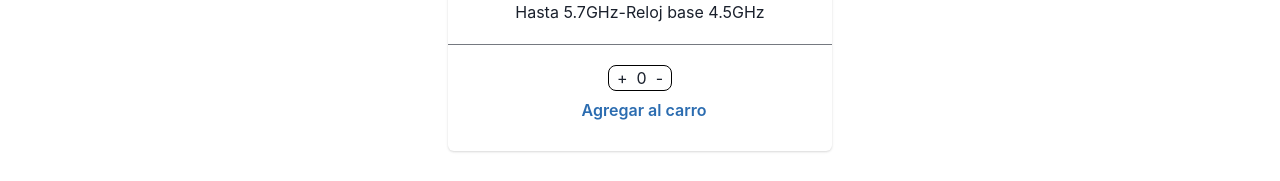
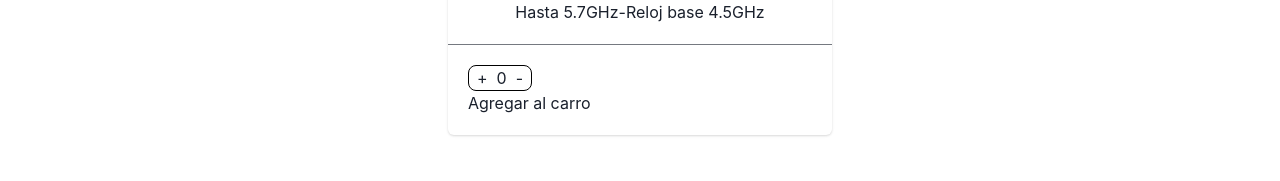
Before and after one commit to SantiBertora/SBcomputing, a React (Vite) app: page /producto/CPU001 in a window 1280 px wide. Shown: the part 566-747 px from the top of the page. Built offline with nearby package versions, Linux system fonts and the light colour scheme.

Commit message:
creando context

```diff
--- a/index.html
+++ b/index.html
@@ -3,7 +3,7 @@
   <head>
     <meta charset="UTF-8" />
     <meta name="viewport" content="width=device-width, initial-scale=1.0" />
-    <link rel="icon" href="./public/markdown/logo.png">
+    <link rel="icon" href="./markdown/logo.png">
     <link rel="stylesheet" href="https://fonts.googleapis.com/css2?family=Material+Symbols+Outlined:opsz,wght,FILL,GRAD@20..48,100..700,0..1,-50..200" />
     <link rel="preconnect" href="https://fonts.googleapis.com">
     <link rel="preconnect" href="https://fonts.gstatic.com" crossorigin>
--- a/src/App.jsx
+++ b/src/App.jsx
@@ -7,6 +7,7 @@ import Footer from './components/Footer'
 import ItemDetailContainer from './components/ItemDetailContainer'
 import Cart from './components/Cart'
 import Error from './components/Error'
+import CartContextProvider from './context/CartContextProvider'
 
 const App = () => {
 
@@ -14,6 +15,7 @@ const App = () => {
   return (
     <BrowserRouter>
       <ChakraProvider>
+        <CartContextProvider>
           <NavBar/>
           <Routes>
             <Route exact path='/' element={ <ItemListContainer/> }/>
@@ -23,6 +25,7 @@ const App = () => {
             <Route exact path='*' element={ <Error/> }/>
           </Routes>
           <Footer/>
+        </CartContextProvider>
       </ChakraProvider>
     </BrowserRouter>
   )
--- a/src/components/Cart.jsx
+++ b/src/components/Cart.jsx
@@ -1,6 +1,12 @@
 import React from 'react'
+import { useContext } from 'react'
+import { CartContext } from '../context/CartContextProvider'
 
 const Cart = () => {
+
+const {cart, setCart} = useContext(CartContext);
+console.log(cart);
+
   return (
     <div>Cart</div>
   )
--- a/src/components/ItemCount.jsx
+++ b/src/components/ItemCount.jsx
@@ -5,11 +5,20 @@ const ItemCount = () => {
 
     const [contador, setContador] = useState(0)
 
+    const agregarAlCarrito = (e) => {
+        console.log(producto)
+    }
+
     return (
-        <div className='contador'>
-            <button onClick={() => setContador(contador + 1)}>+</button>
-            <h5>{contador}</h5>
-            <button onClick={() => setContador(contador - 1)}>-</button>
+        <div>
+            <div className='contador'>
+                <button onClick={() => setContador(contador + 1)}>+</button>
+                <h5>{contador}</h5>
+            <   button onClick={() => setContador(contador - 1)}>-</button>
+            </div>
+            <button onAdd={agregarAlCarrito}>
+                Agregar al carro
+            </button>
         </div>
     )
 }
--- a/src/components/ItemDetail.jsx
+++ b/src/components/ItemDetail.jsx
@@ -24,12 +24,7 @@ const ItemDetail = ({producto}) => {
         </CardBody>
         <Divider />
         <CardFooter>
-          <ButtonGroup spacing='2' className='contenedorDelContador'>
-            <ItemCount/>
-            <Button variant='ghost' colorScheme='blue'>
-              Agregar al carro
-            </Button>
-          </ButtonGroup>
+          <ItemCount/>
         </CardFooter>
       </Card>
     </div>
--- /dev/null
+++ b/src/context/CartContextProvider.jsx
@@ -0,0 +1,33 @@
+import React from 'react'
+import { createContext, useState } from 'react'
+
+export const CartContext = createContext()
+
+const CartContextProvider = ({children}) => {
+
+    const [cart, setCart] = useState([])
+
+    const agregarProducto = (producto) => {
+        setCart([...cart, producto]);
+    }
+
+    const eliminarProducto = (id) => {
+        const index = cart.indexOf(producto.id);
+        cart = cart.splice(index, 1);
+        setCart([...cart]);
+    }
+
+    const vaciarCarrito = () => {
+        setCart([]);
+    }
+
+    const totalCarrito = () => {
+        return cart.reduce((total, producto) => total + (producto.price * producto.cantidad), 0);
+    }
+
+    return (
+        <CartContext.Provider value={{cart, setCart, agregarProducto, eliminarProducto, vaciarCarrito, totalCarrito }}>{children}</CartContext.Provider>
+    )
+}
+
+export default CartContextProvider
--- a/src/main.css
+++ b/src/main.css
@@ -73,10 +73,3 @@ body {
 .descripcion {
     text-align: center;
 }
-
-.contenedorDelContador {
-    width: 100%;
-    display: flex;
-    flex-direction: column;
-    align-items: center;
-}
```
Also changed, not shown: src/context/prueba.jsx (added), 1 other file (tests, documents, lock files or other folders). Lines whose indentation alone changed are shown as unchanged.
